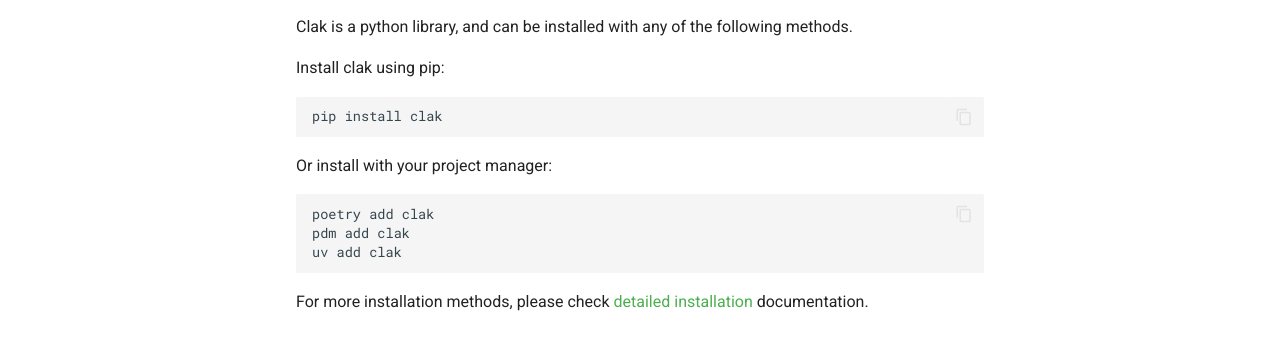
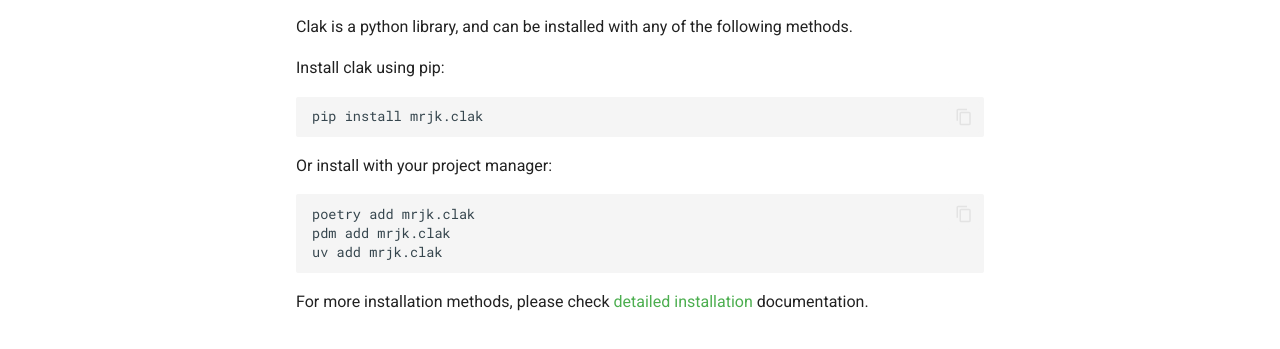
Before and after one commit to mrjk/python-clak, an MkDocs documentation site: the page built from docs/content/quickstart/install.md, in a window 1280 px wide. Shown: the part 265-614 px from the top of the page. Built offline with MkDocs 1.6.1 and Material for MkDocs 9.7.7, drawn with Linux system fonts in a browser that asks for light colours; comment, search, counter and statistics services are not loaded.

Commit message:
docs: rename project

````diff
--- a/docs/content/quickstart/install.md
+++ b/docs/content/quickstart/install.md
@@ -7,15 +7,15 @@ Clak is a python library, and can be installed with any of the following methods
 Install clak using pip:
 
 ```bash
-pip install clak
+pip install mrjk.clak
 ```
 
 Or install with your project manager:
 
 ```bash
-poetry add clak
-pdm add clak
-uv add clak
+poetry add mrjk.clak
+pdm add mrjk.clak
+uv add mrjk.clak
 ```
 
 For more installation methods, please check [detailed installation](install.md) documentation.
````
Also changed, not shown: docs/content/docs/install.md (+4 -4 lines).
